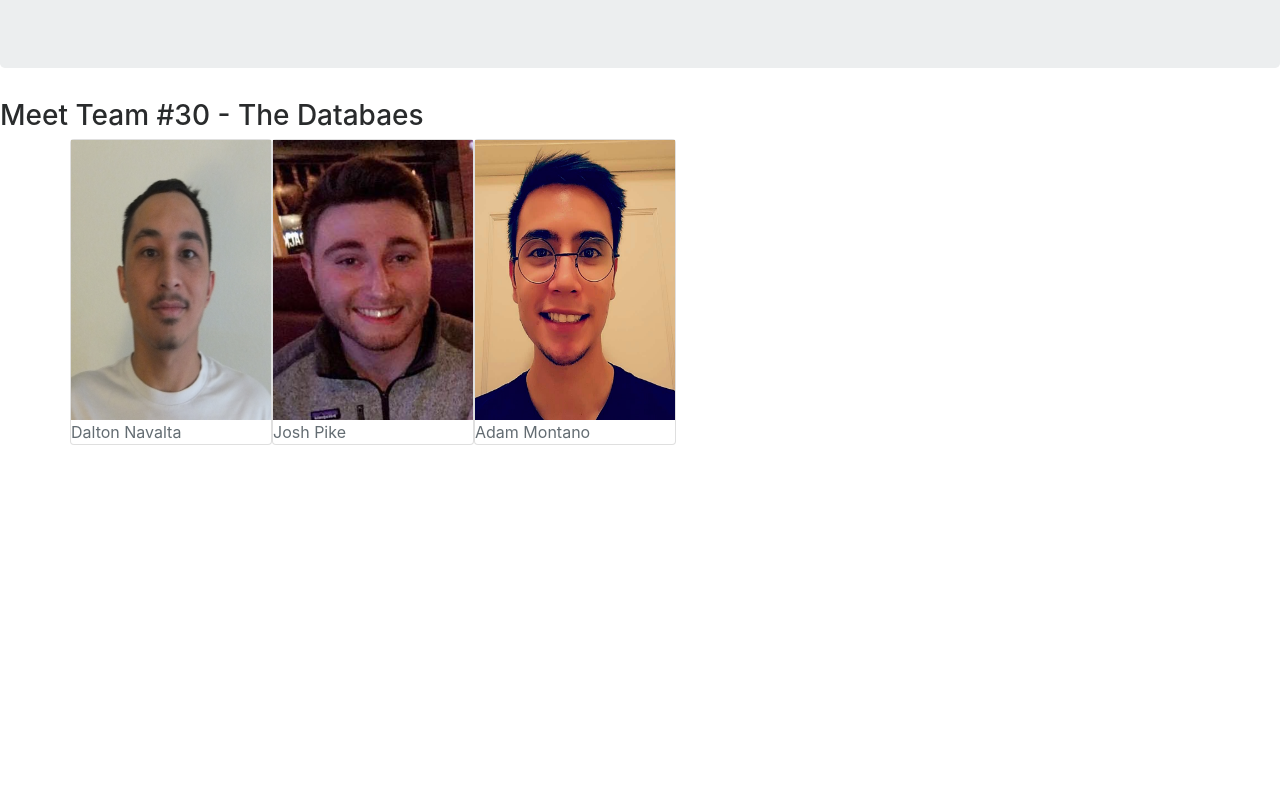
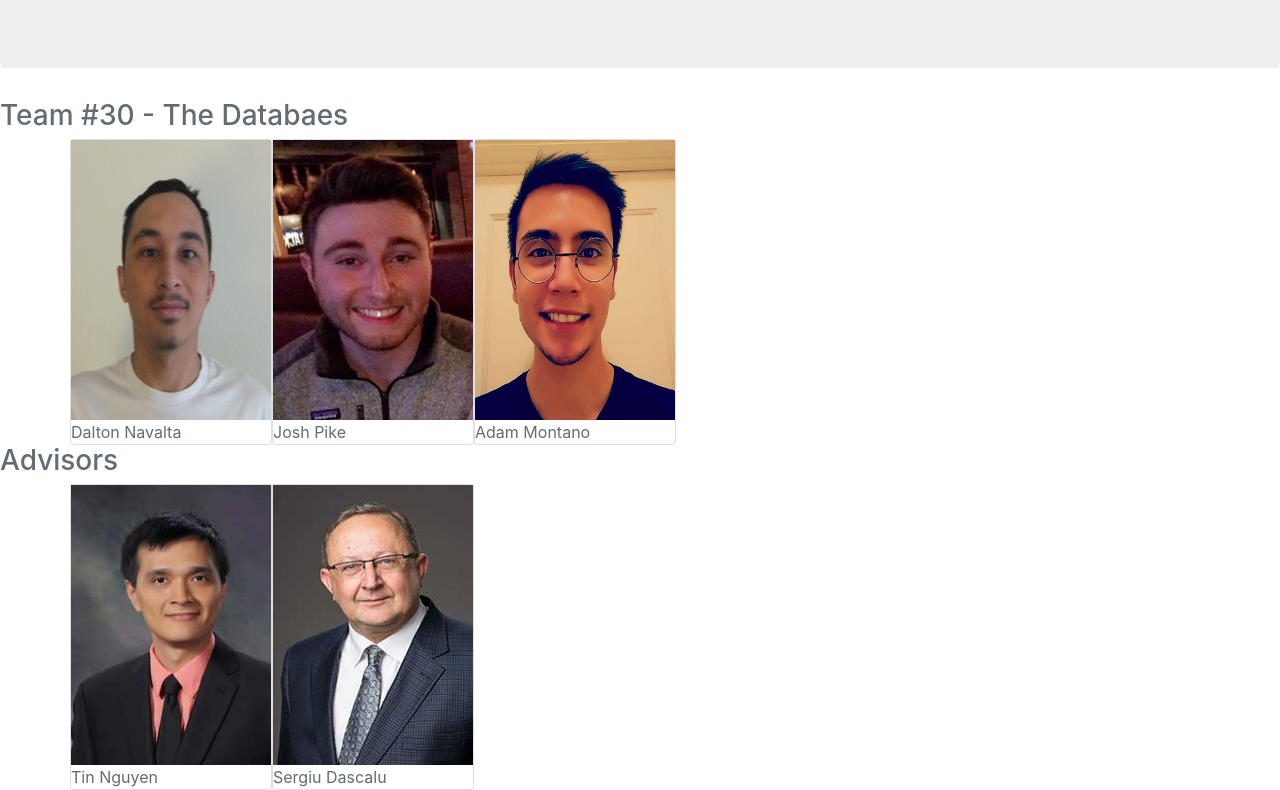
Before and after one commit to joshpike13/joshpike13.github.io, a plain HTML site: page index.html in a window 1280 px wide. Shown: the part 488-1278 px from the top of the page. Before the commit the page ends 933 px from the top, so only its background shows below. Drawn offline with nearby package versions, Linux system fonts and the light colour scheme; a script that the page names is missing.

Commit message:
advisor pics

```diff
--- a/index.html
+++ b/index.html
@@ -17,8 +17,8 @@
 				<h4 class="display-3">UNR CSE Department</h4>
 			</div>
 		</div>
-		<h3>Meet Team #30 - The Databaes</h3>
 		<div class="album text-muted">
+			<h3>Team #30 - The Databaes</h3>
 			<div class="container">
 				<div class="row">
 					<div class="card">
@@ -36,6 +36,21 @@
 				</div>
 			</div>
 		</div>
+		<div class="album text-muted">
+			<h3>Advisors</h3>
+			<div class="container">
+				<div class="row">
+					<div class="card">
+						<img data-src="tin.jpg" alt="Tin Nguyen" style="height:280px; width:200px; display:block;" src="tin.jpg">
+						<p class="card-text">Tin Nguyen</p>
+					</div>
+					<div class="card">
+						<img data-src="sergiu.jpg" alt="Sergiu Dascalu" style="height:280px; width:200px; display:block;" src="sergiu.jpg">
+						<p class="card-text">Sergiu Dascalu</p>
+					</div>
+				</div>
+			</div>
+		</div>
 		<!-- jQuery first, then Tether, then Bootstrap JS. -->
     <script src="https://code.jquery.com/jquery-3.1.1.slim.min.js" integrity="sha384-A7FZj7v+d/sdmMqp/nOQwliLvUsJfDHW+k9Omg/a/EheAdgtzNs3hpfag6Ed950n" crossorigin="anonymous"></script>
     <script src="https://cdnjs.cloudflare.com/ajax/libs/tether/1.4.0/js/tether.min.js" integrity="sha384-DztdAPBWPRXSA/3eYEEUWrWCy7G5KFbe8fFjk5JAIxUYHKkDx6Qin1DkWx51bBrb" crossorigin="anonymous"></script>
```
Also changed, not shown: sergiu.jpg (added), tin.jpg (added).
